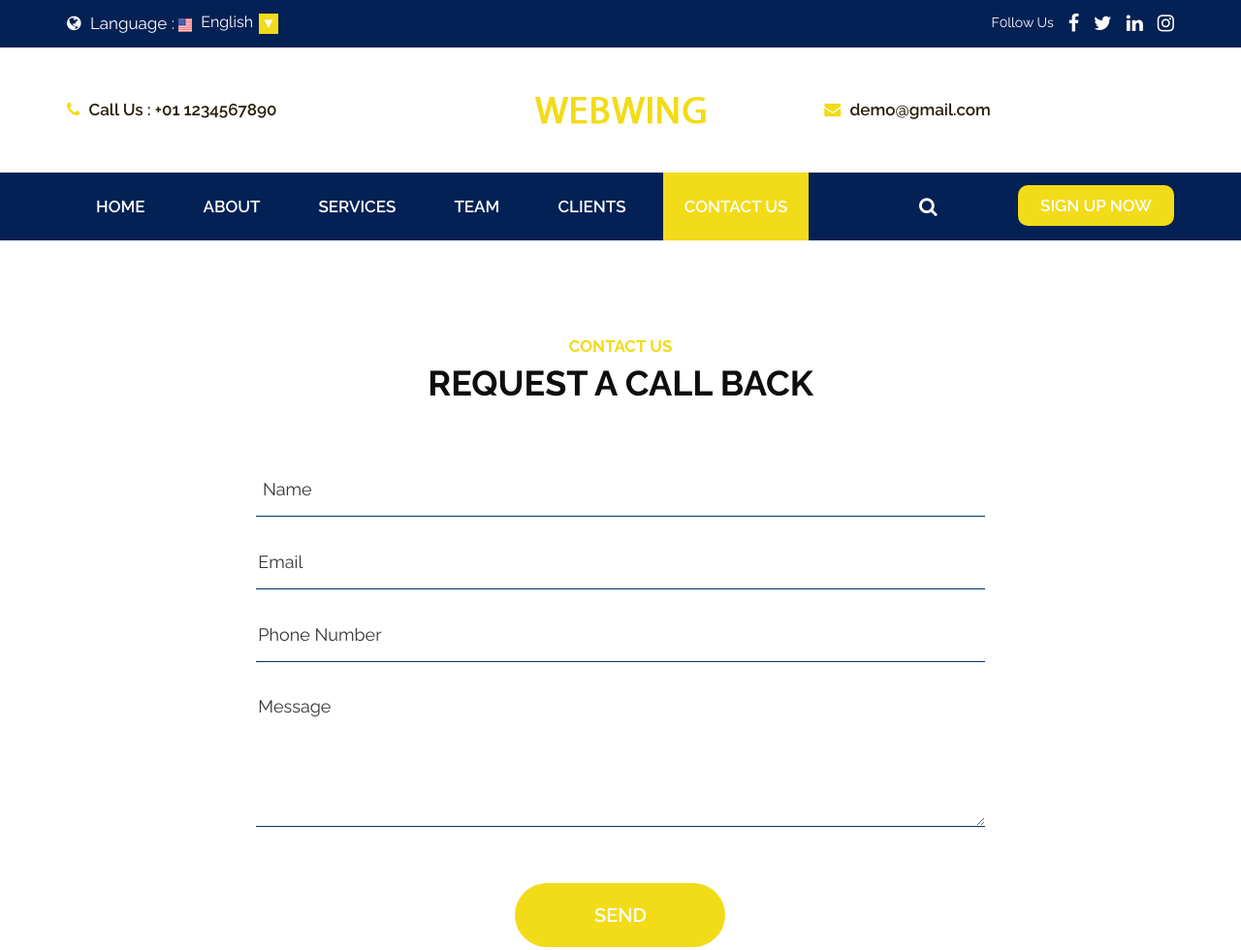
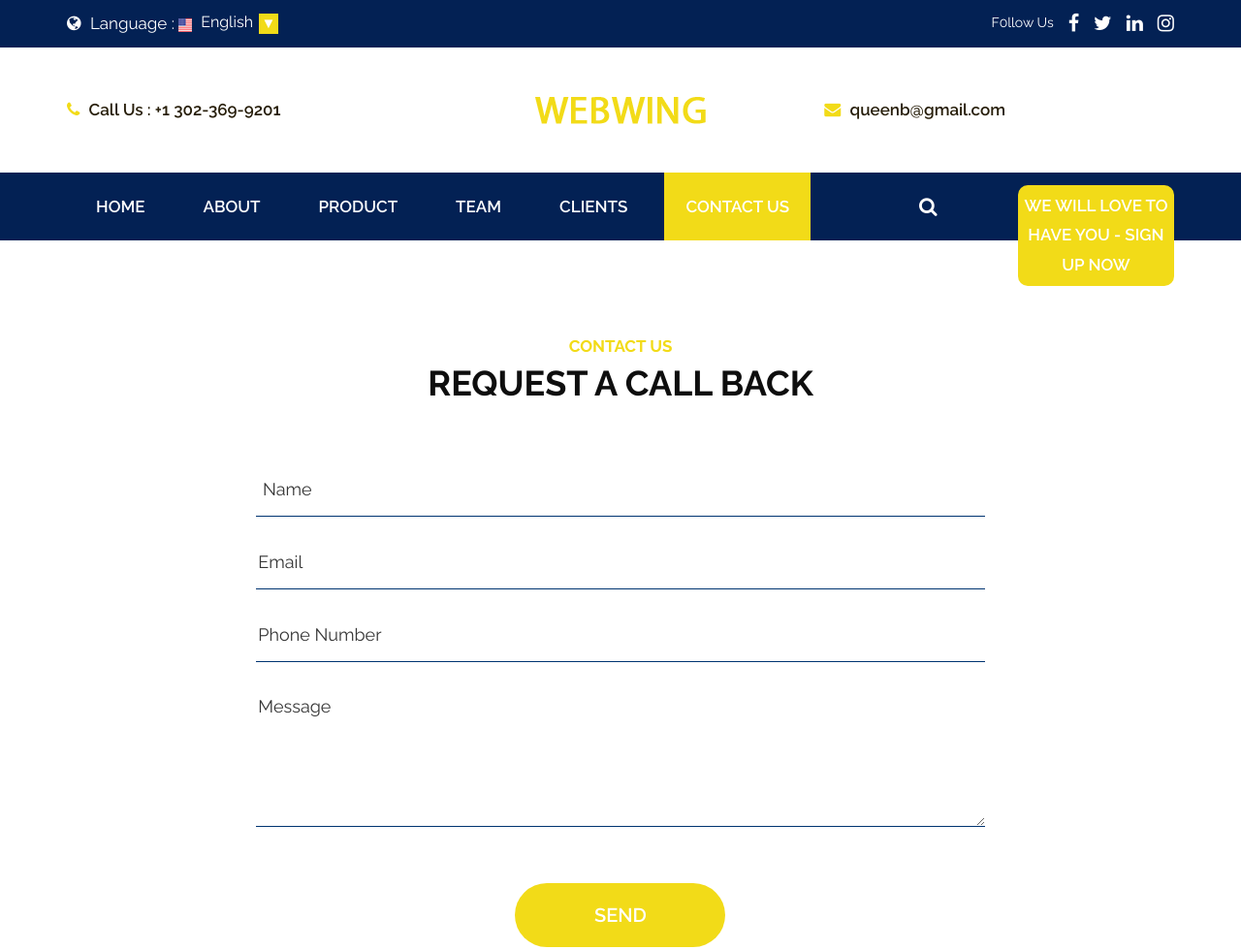
Before and after one commit to QueenBJ/Web-Consulting, a plain HTML site: page contact.html in a window 1280 px wide. Shown: the top 980 px of the page at 97% size. Drawn offline with nearby package versions, Linux system fonts and the light colour scheme.

Commit message:
Feature Branch

```diff
--- a/contact.html
+++ b/contact.html
@@ -82,7 +82,7 @@
                   <div class="row d_flex">
                      <div class="col-md-4 col-sm-4 d_none">
                         <ul class="conta_icon">
-                           <li><a href="#"><i class="fa fa-phone" aria-hidden="true"></i> Call Us : +01 1234567890</a> </li>
+                           <li><a href="#"><i class="fa fa-phone" aria-hidden="true"></i> Call Us : +1 302-369-9201</a> </li>
                         </ul>
                      </div>
                      <div class="col-md-4 col-sm-4 " >
@@ -90,7 +90,7 @@
                      </div>
                      <div class="col-md-4 col-sm-4 d_none">
                         <ul class="conta_icon ">
-                           <li><a href="#"><i class="fa fa-envelope" aria-hidden="true"></i> demo@gmail.com</a> </li>
+                           <li><a href="#"><i class="fa fa-envelope" aria-hidden="true"></i> queenb@gmail.com</a> </li>
                         </ul>
                      </div>
                   </div>
@@ -113,7 +113,7 @@
                                     <a class="nav-link" href="about.html">about</a>
                                  </li>
                                  <li class="nav-item">
-                                    <a class="nav-link" href="service.html">services</a>
+                                    <a class="nav-link" href="service.html">product</a>
                                  </li>
                                  <li class="nav-item">
                                     <a class="nav-link" href="team.html">team </a>
@@ -131,7 +131,7 @@
                      <div class="col-md-3 col-sm-5 d_none">
                         <ul class="sign">
                            <li><a href="#"><i class="fa fa-search" aria-hidden="true"></i></a></li>
-                           <li><a class="sign_btn" href="#">sign up now</a></li>
+                           <li><a class="sign_btn" href="#">We will love to have you - sign up now</a></li>
                         </ul>
                      </div>
                   </div>
```
